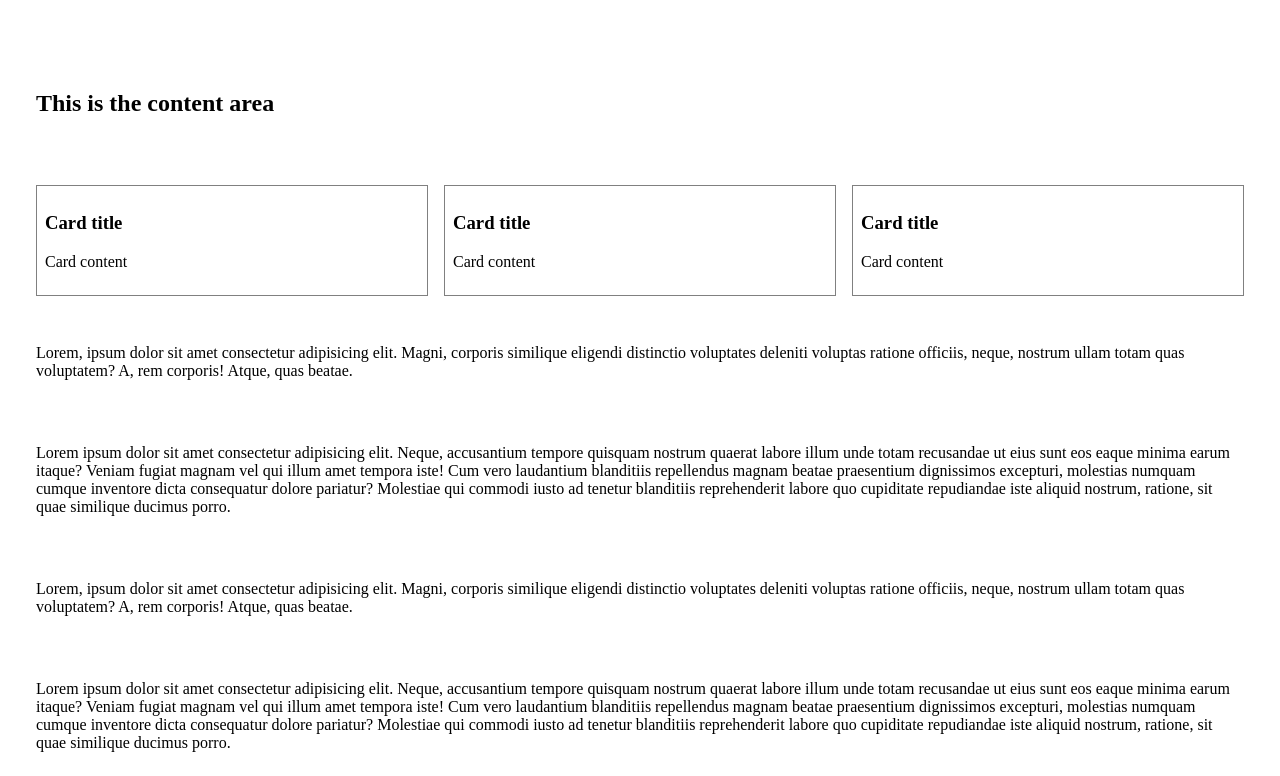
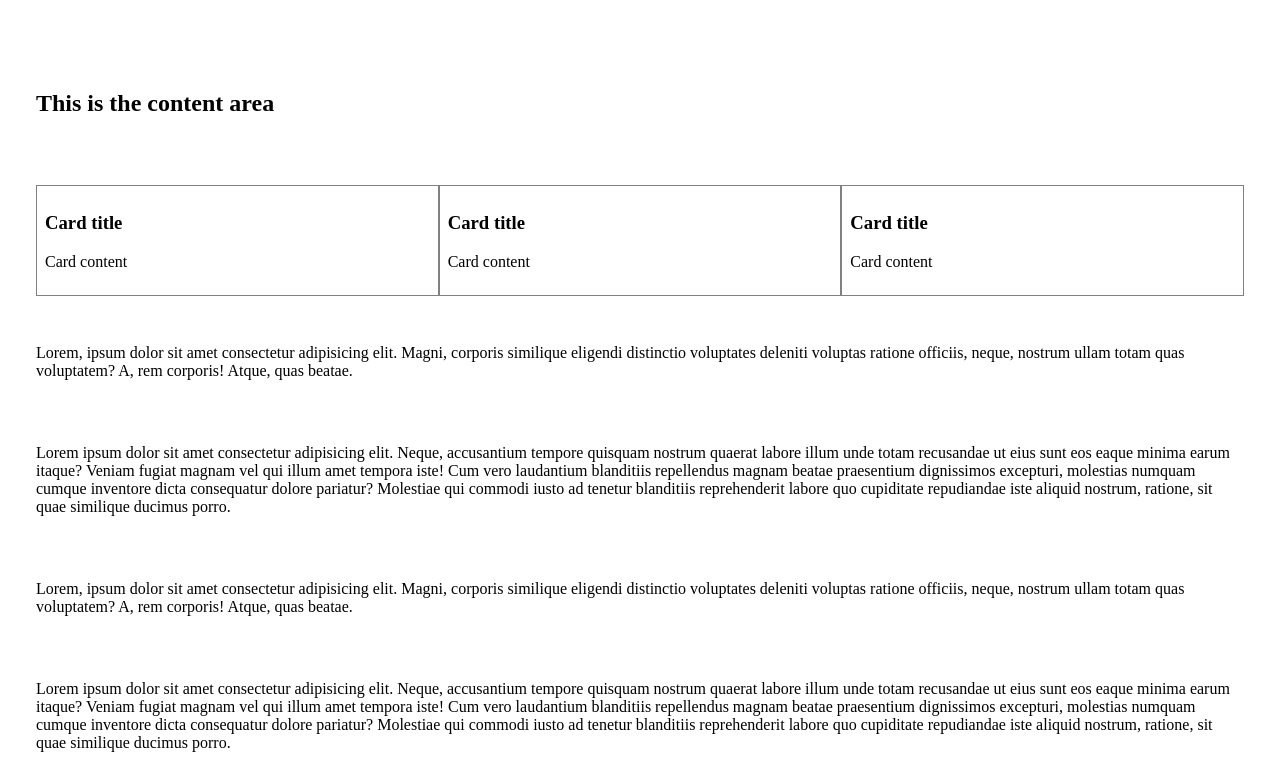
Before and after one commit to razsbg/every-layout-react-flavour, a React (Create React App) app: page / in a window 1280 px wide. Shown: the part 884-1660 px from the top of the page. Built offline with nearby package versions, Linux system fonts and the light colour scheme.

Commit message:
Add modular scale and showcase it in Switcher component

```diff
--- a/src/App.js
+++ b/src/App.js
@@ -16,7 +16,7 @@ function App() {
       <main style={{ paddingInline: "1.75rem" }}>
         <Stack>
           <h2>This is the content area</h2>
-          <Switcher threshold="50rem">
+          <Switcher threshold="50rem" gap="var(--s-1)">
             <StyledCard>
               <h3>Card title</h3>
               <p>Card content</p>
--- a/src/components/Switcher.jsx
+++ b/src/components/Switcher.jsx
@@ -9,7 +9,7 @@ export function Switcher(props) {
 
     display: flex;
     flex-wrap: wrap;
-    gap: var(--gap, 1rem);
+    gap: var(--gap, var(--s1));
 
     & > * {
       flex-grow: 1;
--- a/src/styles/global.css.js
+++ b/src/styles/global.css.js
@@ -2,10 +2,24 @@ import { createGlobalStyle } from "styled-components";
 
 export default createGlobalStyle`
   :root {
+
     --clr-bg: hsl(12, 100%, 82%);
     --clr-body-text: hsl(252, 51%, 24%);
 
     --ff: sans-serif;
+
+    --ratio: 1.5;
+    --s-5: calc(var(--s-4) / var(--ratio));
+    --s-4: calc(var(--s-3) / var(--ratio));
+    --s-3: calc(var(--s-2) / var(--ratio));
+    --s-2: calc(var(--s-1) / var(--ratio));
+    --s-1: calc(var(--s0) / var(--ratio));
+    --s0: 1rem;
+    --s1: calc(var(--s0) * var(--ratio));
+    --s2: calc(var(--s1) * var(--ratio));
+    --s3: calc(var(--s2) * var(--ratio));
+    --s4: calc(var(--s3) * var(--ratio));
+    --s5: calc(var(--s4) * var(--ratio));
   }
 
   html {
```
